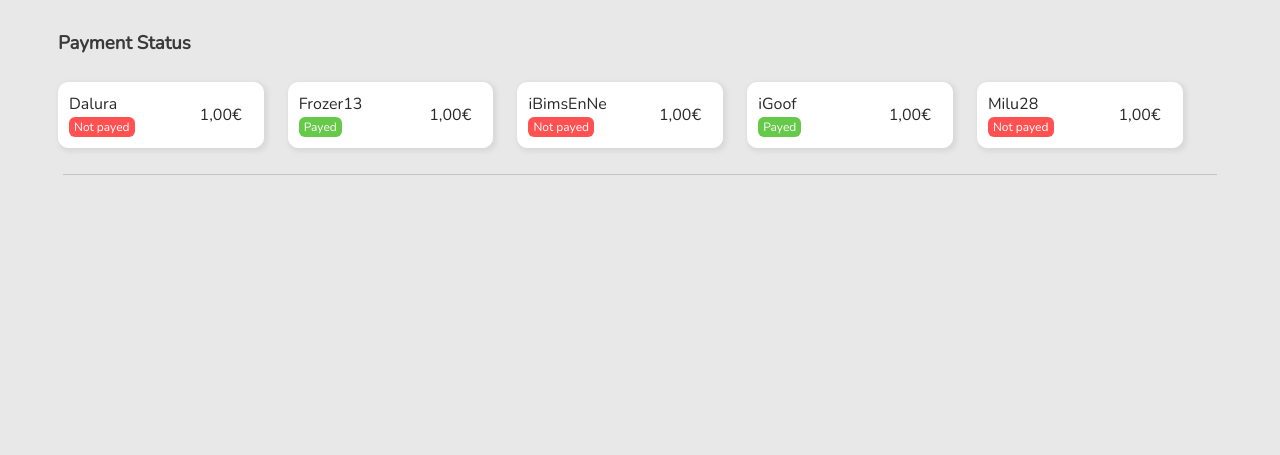
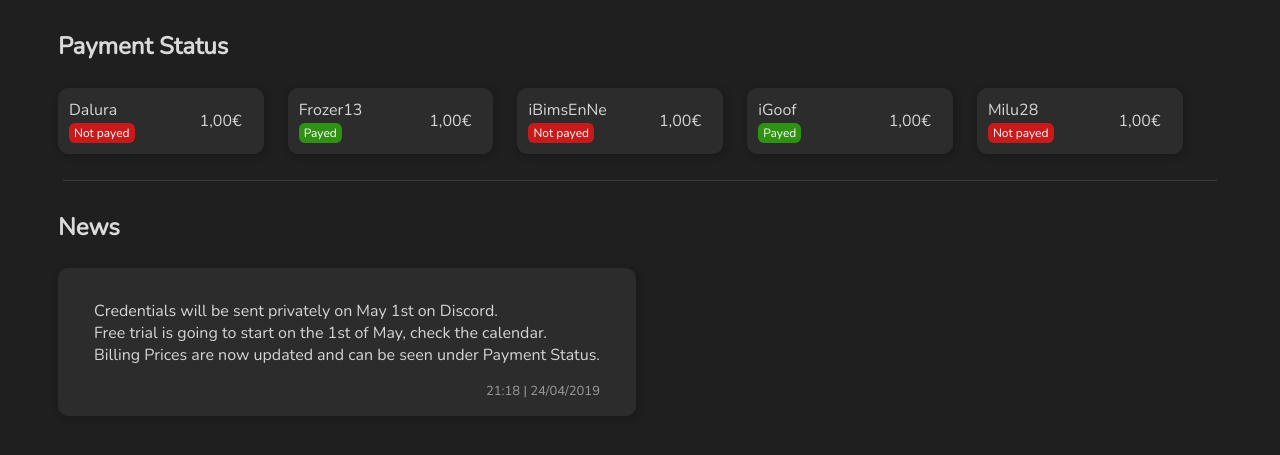
Before and after one commit to DM164/Grandpa-Mining, a PHP site: page / in a window 1280 px wide. Shown: the top 455 px of the page. Run offline with PHP 8.4, Linux system fonts and the light colour scheme.

Commit message:
News section
Added the news section
already supports dark and light mode

```diff
--- a/dark.css
+++ b/dark.css
@@ -2,9 +2,9 @@ body {
     background: #1f1f1f;
 }
 .payment {
-    font-family: 'Nunito'
+    font-family: 'Nunito';
 }
-.payment h3 {
+.payment h2 {
     margin: 30px 0px 0px 50px;
     color: #dadada;
 }
@@ -45,3 +45,32 @@ body {
     margin: 0px 55px;
     background: #3b3b3b;
 }
+
+/*news container*/
+.news{
+    font-family: 'Nunito';
+}
+h2.news{
+    margin: 30px 0px 0px 50px;
+    color: #dadada;
+}
+.container p {
+    font-family: 'Nunito';
+}
+.newscontainer {
+    margin-left: 50px;
+    border: solid 1px #2c2c2c;
+    background: #2c2c2c;
+    display: inline-block;
+    padding: 15px 35px;
+    margin-top: 25px;
+    border-radius: 10px;
+    box-shadow: 2px 2px 4px 2px #191919b3;
+    color: #d5d5d5;
+}
+.postdate {
+    float: right;
+    margin: 0;
+    color: #9c9c9c;
+    font-size: 13px;
+}
--- a/index.html
+++ b/index.html
@@ -6,14 +6,14 @@
     <meta http-equiv="X-UA-Compatible" content="ie=edge">
 
     <link href="https://fonts.googleapis.com/css?family=Nunito" rel="stylesheet">
-    <link rel="stylesheet" href="light.css" type="text/css"> <!-- to use dark mode change "light.css" to "dark.css" -->
+    <link rel="stylesheet" href="dark.css" type="text/css"> <!-- to use dark or light mode change to "light.css" or "dark.css" -->
 
     <title>Granpa Mining</title>
 </head>
 <body>
 
     <div class="payment">
-    <h3>Payment Status</h3>
+        <h2>Payment Status</h2>
             <ul>
                 <li>Dalura <span class="price">1,00€</span> <br> <span class="statusNP">Not payed</span></li>
                 <li>Frozer13 <span class="price">1,00€</span> <br> <span class="status">Payed</span></li>
@@ -23,5 +23,18 @@
             </ul>
         </div>
     <div class="line"></div>
+
+    <div>
+        <h2 class="news">News</h2>
+        <div class="newscontainer">
+            <div class="container">
+                <p>Credentials will be sent privately on May 1st on Discord.<br>
+                Free trial is going to start on the 1st of May, check the calendar.<br>
+                Billing Prices are now updated and can be seen under Payment Status.
+                </p>
+                <p class="postdate">21:18 | 24/04/2019</p>
+            </div>
+        </div>
+    </div>
 </body>
 </html>
--- a/light.css
+++ b/light.css
@@ -2,9 +2,9 @@ body {
     background: #e8e8e8;
 }
 .payment {
-    font-family: 'Nunito'
+    font-family: 'Nunito';
 }
-.payment h3 {
+.payment h2 {
     margin: 30px 0px 0px 50px;
     color: #3a3a3a;
 }
@@ -45,3 +45,30 @@ body {
     margin: 0px 55px;
     background: #c3c3c3;
 }
+
+/*news container*/
+.news{
+    font-family: 'Nunito';
+}
+h2.news{
+    margin: 30px 0px 0px 50px;
+    color: #3a3a3a;
+}
+.container p{
+    font-family: 'Nunito';
+}
+.newscontainer {
+    margin-left: 50px;
+    background: white;
+    display: inline-block;
+    padding: 15px 35px;
+    margin-top: 25px;
+    border-radius: 10px;
+    box-shadow: 2px 2px 4px 2px #dadada;
+}
+.postdate {
+    float: right;
+    margin: 0;
+    color: #424242;
+    font-size: 13px;
+}
```
Lines whose indentation alone changed are shown as unchanged.
